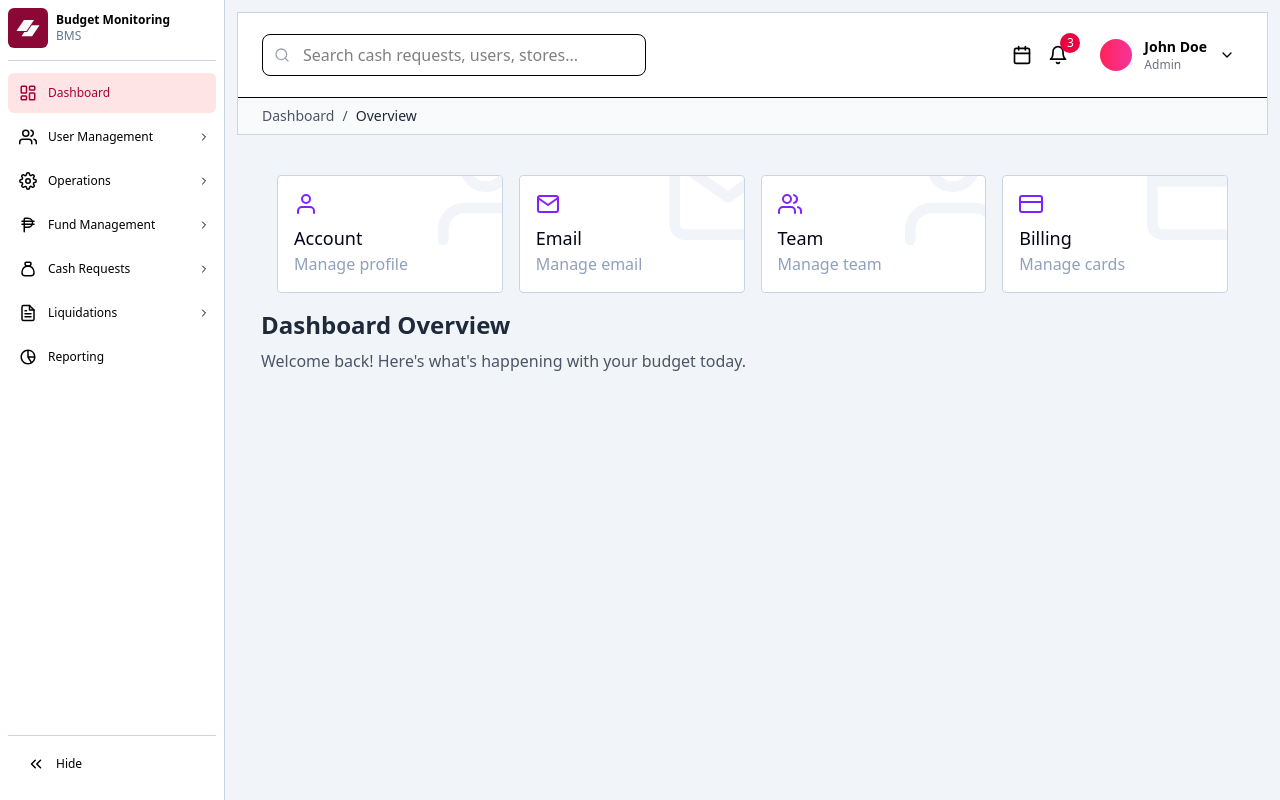
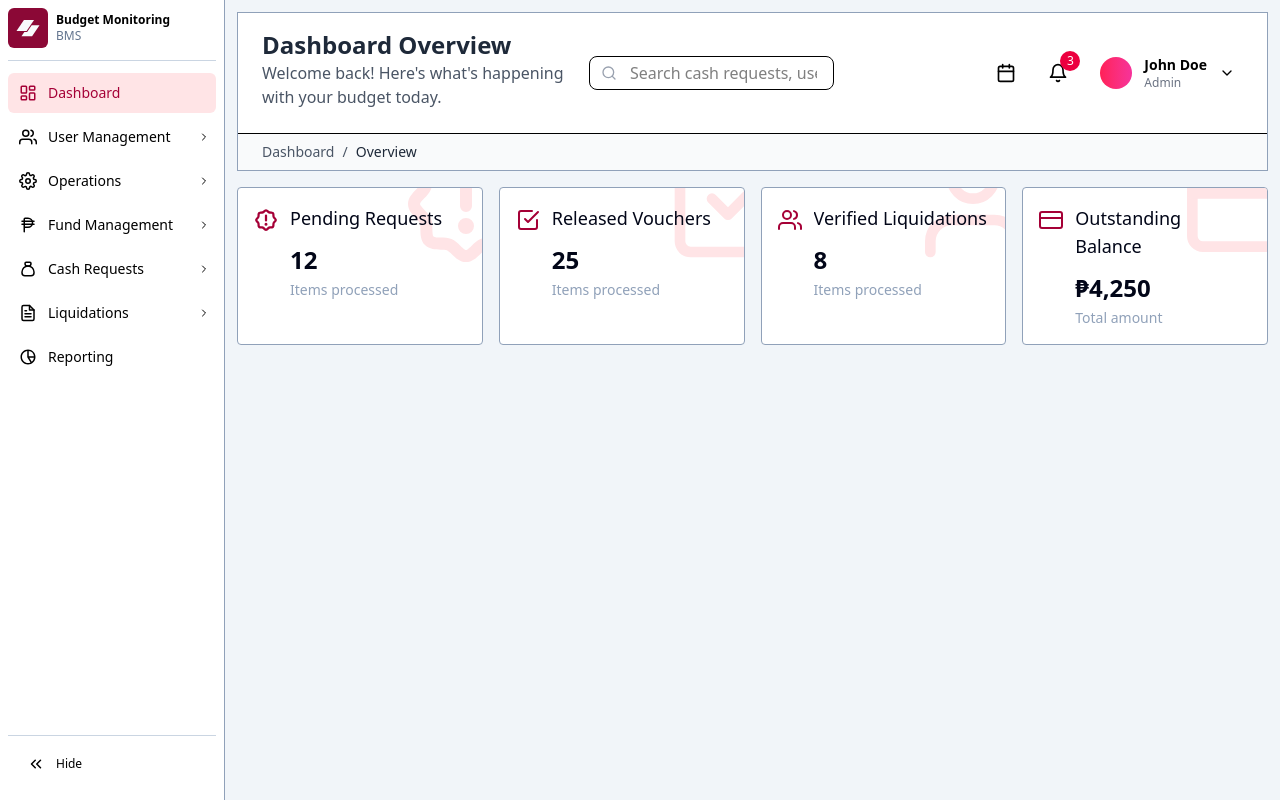
Before and after one commit to RaymondJAT/budget-monitoring, a React (Vite) app in the folder BMS/: page / in a window 1280 px wide. Built offline with nearby package versions, Linux system fonts and the light colour scheme.

Commit message:
[ADDED] data folder [UPDATE] components, css, app

```diff
--- a/BMS/src/App.jsx
+++ b/BMS/src/App.jsx
@@ -2,7 +2,6 @@ import { useState } from 'react'
 import Sidebar from './components/SideBar'
 import Header from './components/Header'
 import { motion } from 'framer-motion'
-import HoverDevCards from './components/Cards'
 import Cards from './components/Cards'
 
 function App() {
@@ -27,15 +26,15 @@ function App() {
           <motion.div
             initial={{ opacity: 0, y: 20 }}
             animate={{ opacity: 1, y: 0 }}
-            className="p-6"
+            className="pt-6"
           >
             <Cards />
-            <div className="mb-8">
+            {/* <div className="mb-8 pt-2">
               <h1 className="text-2xl font-bold text-gray-800">Dashboard Overview</h1>
               <p className="text-gray-600 mt-2">
                 Welcome back! Here's what's happening with your budget today.
               </p>
-            </div>
+            </div> */}
           </motion.div>
         </div>
       </motion.div>
--- a/BMS/src/components/Cards.jsx
+++ b/BMS/src/components/Cards.jsx
@@ -1,34 +1,104 @@
-import { FiCreditCard, FiMail, FiUser, FiUsers } from 'react-icons/fi'
+import { cardData } from '../data/cardData'
 
 const Cards = () => {
   return (
-    <div className="p-4">
-      <div className="grid gap-4 grid-cols-2 lg:grid-cols-4">
-        <Card title="Account" subtitle="Manage profile" href="#" Icon={FiUser} />
-        <Card title="Email" subtitle="Manage email" href="#" Icon={FiMail} />
-        <Card title="Team" subtitle="Manage team" href="#" Icon={FiUsers} />
-        <Card title="Billing" subtitle="Manage cards" href="#" Icon={FiCreditCard} />
+    <div className="-mt-2 w-full">
+      {/* Added w-full */}
+      <div className="grid gap-4 grid-cols-2 lg:grid-cols-4 w-full">
+        {/* Added w-full to grid */}
+        {cardData.map((card, index) => (
+          <Card
+            key={index}
+            title={card.title}
+            count={card.count}
+            total={card.total}
+            href={card.href}
+            Icon={card.Icon}
+            color={card.color}
+            isCurrency={card.isCurrency}
+          />
+        ))}
       </div>
     </div>
   )
 }
 
-const Card = ({ title, subtitle, Icon, href }) => {
+const Card = ({ title, count, total, Icon, href, color, isCurrency }) => {
+  // Color mapping for dynamic styling
+  const colorClasses = {
+    rose: {
+      bg: 'from-rose-600 to-amber-600',
+      icon: 'text-rose-800 group-hover:text-white',
+      bgIcon: 'text-rose-100 group-hover:text-rose-800',
+    },
+    emerald: {
+      bg: 'from-emerald-600 to-green-600',
+      icon: 'text-emerald-800 group-hover:text-white',
+      bgIcon: 'text-emerald-100 group-hover:text-emerald-800',
+    },
+    blue: {
+      bg: 'from-blue-600 to-cyan-600',
+      icon: 'text-blue-800 group-hover:text-white',
+      bgIcon: 'text-blue-100 group-hover:text-blue-800',
+    },
+    indigo: {
+      bg: 'from-indigo-600 to-purple-600',
+      icon: 'text-indigo-800 group-hover:text-white',
+      bgIcon: 'text-indigo-100 group-hover:text-indigo-800',
+    },
+  }
+
+  const colors = colorClasses[color] || colorClasses.rose
+
+  // Format the count and total with peso sign if it's currency
+  const formatValue = (value) => {
+    if (isCurrency) {
+      return `₱${value}`
+    }
+    return value
+  }
+
   return (
     <a
       href={href}
-      className="w-full p-4 rounded border-[1px] border-slate-300 relative overflow-hidden group bg-white"
+      className="w-full p-4 rounded border border-slate-400 relative overflow-hidden group bg-white hover:shadow-md transition-shadow duration-300"
     >
-      <div className="absolute inset-0 bg-gradient-to-r from-violet-600 to-indigo-600 translate-y-[100%] group-hover:translate-y-[0%] transition-transform duration-300" />
+      <div
+        className={`absolute inset-0 bg-linear-to-r ${colors.bg} translate-y-full group-hover:translate-y-[0%] transition-transform duration-300`}
+      />
 
-      <Icon className="absolute z-10 -top-12 -right-12 text-9xl text-slate-100 group-hover:text-violet-400 group-hover:rotate-12 transition-transform duration-300" />
-      <Icon className="mb-2 text-2xl text-violet-600 group-hover:text-white transition-colors relative z-10 duration-300" />
-      <h3 className="font-medium text-lg text-slate-950 group-hover:text-white relative z-10 duration-300">
-        {title}
-      </h3>
-      <p className="text-slate-400 group-hover:text-violet-200 relative z-10 duration-300">
-        {subtitle}
-      </p>
+      <Icon
+        className={`absolute z-10 -top-12 -right-12 text-9xl ${colors.bgIcon} group-hover:rotate-12 transition-transform duration-300`}
+      />
+
+      <div className="relative z-10">
+        {/* Top row: Icon and Title side by side */}
+        <div className="flex items-start gap-3 mb-3">
+          <Icon
+            className={`text-2xl ${colors.icon} transition-colors duration-300 shrink-0 mt-1`}
+          />
+          <h3 className="font-medium text-lg text-slate-950 group-hover:text-white transition-colors duration-300 line-clamp-2">
+            {title}
+          </h3>
+        </div>
+
+        {/* Bottom row: Count and Total */}
+        <div className="pl-9">
+          {' '}
+          {/* Offset to align with title text */}
+          <div className="flex items-baseline gap-2">
+            <span className="text-2xl font-bold text-slate-950 group-hover:text-white transition-colors duration-300">
+              {formatValue(count)}
+            </span>
+            {/* <span className="text-sm text-slate-500 group-hover:text-slate-200 transition-colors duration-300">
+              of {formatValue(total)}
+            </span> */}
+          </div>
+          <p className="text-sm text-slate-400 group-hover:text-slate-200 mt-1 transition-colors duration-300">
+            {isCurrency ? 'Total amount' : 'Items processed'}
+          </p>
+        </div>
+      </div>
     </a>
   )
 }
--- a/BMS/src/components/Header.jsx
+++ b/BMS/src/components/Header.jsx
@@ -13,33 +13,46 @@ const Header = () => {
   ]
 
   return (
-    <header className="sticky top-0 z-30 bg-white border border-slate-300">
+    <header className="sticky top-0 z-30 bg-white border border-slate-400">
+      {/* Top Section */}
       <div className="flex items-center justify-between px-6 py-4">
-        {/* Left Section */}
-        <div className="flex items-center space-x-4">
-          <div className="relative">
+        {/* Left Section - Dashboard Overview */}
+        <div className="flex-1">
+          <div className="mb-2">
+            <h1 className="text-2xl font-bold text-gray-800">Dashboard Overview</h1>
+            <p className="text-gray-600">
+              Welcome back! Here's what's happening with your budget today.
+            </p>
+          </div>
+        </div>
+
+        {/* Center Section - Search Bar */}
+        <div className="flex-1 flex justify-center">
+          <div className="relative w-full max-w-md">
             <FiSearch className="absolute left-3 top-1/2 transform -translate-y-1/2 text-gray-400" />
             <input
               type="text"
               placeholder="Search cash requests, users, stores..."
-              className="pl-10 pr-4 py-2 w-64 md:w-96 border rounded-lg focus:outline-none focus:ring-2 focus:ring-rose-500 focus:border-transparent"
+              className="pl-10 pr-4 py-1 w-3/4 border rounded-lg focus:outline-none focus:ring-2 focus:ring-rose-500 focus:border-transparent"
             />
           </div>
         </div>
 
-        {/* Right Section */}
-        <div className="flex items-center space-x-4">
+        {/* Right Section - Icons and User Profile */}
+        <div className="flex-1 flex justify-end items-center space-x-4">
+          {/* Calendar Icon */}
+          <button
+            onClick={() => setShowNotifications(!showNotifications)}
+            className="relative p-2 hover:bg-rose-100 rounded-lg transition-colors cursor-pointer"
+          >
+            <FiCalendar size={20} />
+          </button>
+
           {/* Notifications */}
           <div className="relative">
             <button
               onClick={() => setShowNotifications(!showNotifications)}
-              className="relative p-2 hover:bg-gray-100 rounded-lg transition-colors cursor-pointer"
-            >
-              <FiCalendar size={20} />
-            </button>
-            <button
-              onClick={() => setShowNotifications(!showNotifications)}
-              className="relative p-2 hover:bg-gray-100 rounded-lg transition-colors cursor-pointer"
+              className="relative p-2 hover:bg-rose-100 rounded-lg transition-colors cursor-pointer"
             >
               <FiBell size={20} />
               <span className="absolute -top-1 -right-1 w-5 h-5 bg-rose-600 text-white text-xs rounded-full flex items-center justify-center">
@@ -83,9 +96,9 @@ const Header = () => {
           <div className="relative">
             <button
               onClick={() => setShowUserMenu(!showUserMenu)}
-              className="flex items-center space-x-3 p-2 hover:bg-gray-100 rounded-lg transition-colors"
+              className="flex items-center space-x-3 p-2 hover:bg-rose-100 rounded-lg transition-colors cursor-pointer"
             >
-              <div className="w-8 h-8 rounded-full bg-linear-to-r from-rose-500 to-pink-500"></div>
+              <div className="w-8 h-8 rounded-full bg-gradient-to-r from-rose-500 to-pink-500"></div>
               <div className="text-left">
                 <p className="text-sm font-semibold">John Doe</p>
                 <p className="text-xs text-gray-500">Admin</p>
@@ -105,7 +118,7 @@ const Header = () => {
                     <p className="font-semibold">John Doe</p>
                   </div>
                   <div className="p-2">
-                    <button className="w-full text-left px-4 py-2 text-rose-600 hover:bg-rose-50 rounded transition-colors">
+                    <button className="w-full text-left px-4 py-2 text-rose-600 hover:bg-rose-50 rounded transition-colors cursor-pointer">
                       Logout
                     </button>
                   </div>
--- a/BMS/src/components/SideBar.jsx
+++ b/BMS/src/components/SideBar.jsx
@@ -18,7 +18,7 @@ const Sidebar = ({ open, setOpen }) => {
 
   return (
     <motion.nav
-      className="sticky top-0 h-screen shrink-0 border-r border-slate-300 bg-white p-2 flex flex-col"
+      className="sticky top-0 h-screen shrink-0 border-r border-slate-400 bg-white p-2 flex flex-col"
       initial={false}
       animate={{ width: open ? 225 : 56 }}
       transition={{ duration: 0.3, ease: 'easeInOut' }}
@@ -149,7 +149,7 @@ const Option = ({ Icon, title, selected, setSelected, open, notifs }) => {
           animate={{ opacity: 1, x: 0 }}
           exit={{ opacity: 0, x: -10 }}
           transition={{ duration: 0.2 }}
-          className="text-xs font-medium whitespace-nowrap"
+          className="text-sm font-medium whitespace-nowrap"
         >
           {title}
         </motion.span>
@@ -199,7 +199,7 @@ const DropdownOption = ({
                 animate={{ opacity: 1, x: 0 }}
                 exit={{ opacity: 0, x: -10 }}
                 transition={{ duration: 0.2 }}
-                className="text-xs font-medium flex-1 text-left whitespace-nowrap"
+                className="text-sm font-medium flex-1 text-left whitespace-nowrap"
               >
                 {title}
               </motion.span>
@@ -254,7 +254,7 @@ const DropdownItem = ({ label, href, notifs, selected, setSelected }) => {
   return (
     <button
       onClick={() => setSelected(label)}
-      className={`relative flex h-8 w-full items-center rounded-md transition-colors cursor-pointer text-xs ${
+      className={`relative flex h-8 w-full items-center rounded-md transition-colors cursor-pointer text-sm ${
         isSelected ? 'bg-rose-50 text-rose-700 font-medium' : 'hover:bg-rose-50 text-slate-600'
       }`}
     >
--- /dev/null
+++ b/BMS/src/data/cardData.js
@@ -0,0 +1,41 @@
+import { FiCreditCard, FiUsers, FiCheckSquare } from 'react-icons/fi'
+import { PiSealWarningBold } from 'react-icons/pi'
+
+export const cardData = [
+  {
+    title: 'Pending Requests',
+    count: '12',
+    total: '50',
+    Icon: PiSealWarningBold,
+    href: '#',
+    color: 'rose',
+    isCurrency: false,
+  },
+  {
+    title: 'Released Vouchers',
+    count: '25',
+    total: '60',
+    Icon: FiCheckSquare,
+    href: '#',
+    color: 'rose',
+    isCurrency: false,
+  },
+  {
+    title: 'Verified Liquidations',
+    count: '8',
+    total: '15',
+    Icon: FiUsers,
+    href: '#',
+    color: 'rose',
+    isCurrency: false,
+  },
+  {
+    title: 'Outstanding Balance',
+    count: '4,250',
+    total: '10,000',
+    Icon: FiCreditCard,
+    href: '#',
+    color: 'rose',
+    isCurrency: true,
+  },
+]
--- a/BMS/src/index.css
+++ b/BMS/src/index.css
@@ -1,25 +1,19 @@
 @import 'tailwindcss';
 
-/* Custom scrollbar */
-::-webkit-scrollbar {
-  width: 6px;
+@utility container {
+  margin-inline: auto;
+  padding-inline: 1rem;
+
+  @media (width >= theme(--breakpoint-sm)) {
+    padding-inline: 2rem;
+  }
+  @media (width >= theme(--breakpoint-lg)) {
+    padding-inline: 4rem;
+  }
+  @media (width >= theme(--breakpoint-xl)) {
+    padding-inline: 5rem;
+  }
+  @media (width >= theme(--breakpoint-2xl)) {
+    padding-inline: 10rem;
+  }
 }
-
-::-webkit-scrollbar-track {
-  background: #f1f1f1;
-  border-radius: 10px;
-}
-
-::-webkit-scrollbar-thumb {
-  background: #888;
-  border-radius: 10px;
-}
-
-::-webkit-scrollbar-thumb:hover {
-  background: #555;
-}
-
-/* Smooth transitions */
-* {
-  transition: background-color 0.2s ease;
-}
```
